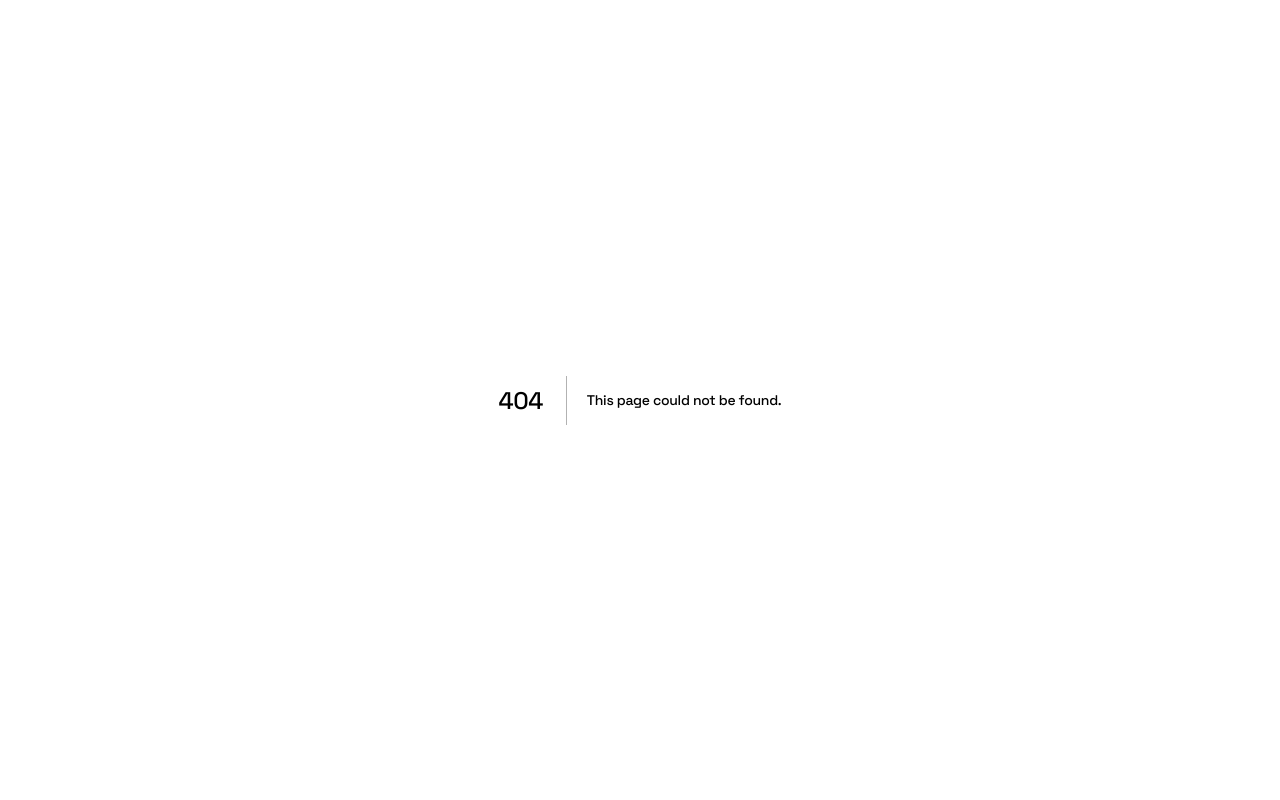
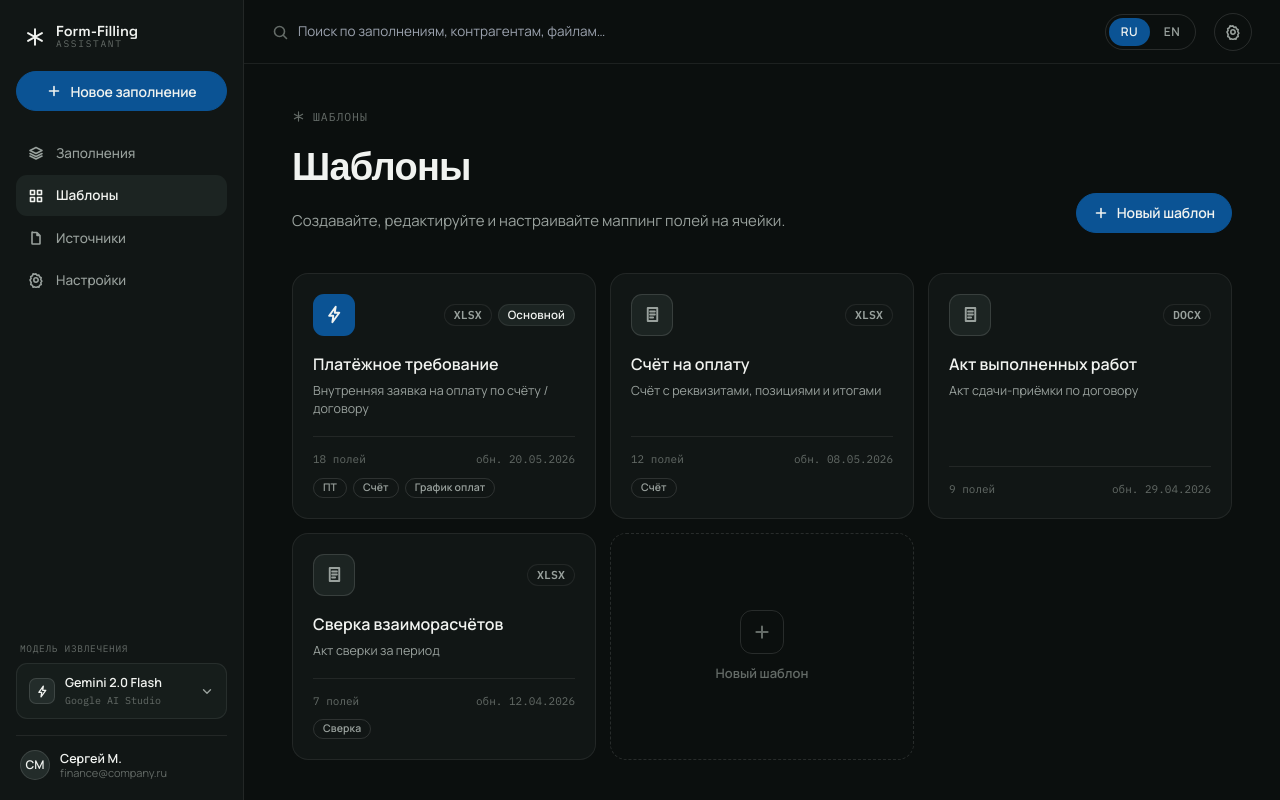
Before and after one commit to MishinS/form-filling-assistant, a Next.js app: page /templates in a window 1280 px wide. Before the commit this address had no page. Built offline with nearby package versions, Linux system fonts and the light colour scheme.

Commit message:
feat(web): templates gallery

```diff
--- /dev/null
+++ b/app/(app)/templates/page.tsx
@@ -0,0 +1,2 @@
+import TemplateGallery from "@/components/templates/TemplateGallery";
+export default function TemplatesPage() { return <TemplateGallery />; }
--- /dev/null
+++ b/components/templates/TemplateGallery.tsx
@@ -0,0 +1,63 @@
+"use client";
+import { useRouter } from "next/navigation";
+import { useI18n } from "@/lib/i18n";
+import { Eyebrow, Btn, Card, Icon, Tag } from "@/components/primitives";
+import { TEMPLATES } from "@/lib/seed/pt";
+
+export default function TemplateGallery() {
+  const router = useRouter();
+  const { t, lang } = useI18n();
+  return (
+    <div className="fade-in" style={{ padding: "44px 48px 64px", maxWidth: 1180, margin: "0 auto" }}>
+      <Eyebrow>{t("nav_templates")}</Eyebrow>
+      <div className="row" style={{ justifyContent: "space-between", alignItems: "flex-end", gap: 24 }}>
+        <div>
+          <h1 style={{ fontSize: 38 }}>{t("tpl_h")}</h1>
+          <p className="muted" style={{ fontSize: 15, marginTop: 14, maxWidth: 520 }}>{t("tpl_sub")}</p>
+        </div>
+        <Btn variant="primary" size="md" icon="plus">{t("new_template")}</Btn>
+      </div>
+
+      <div style={{ display: "grid", gridTemplateColumns: "repeat(3,1fr)", gap: 14, marginTop: 40 }}>
+        {TEMPLATES.map(tpl => (
+          <Card key={tpl.id} hover pad={20} onClick={() => router.push(`/templates/${tpl.id}`)} style={{ display: "flex", flexDirection: "column" }}>
+            <div className="row" style={{ justifyContent: "space-between", marginBottom: 16 }}>
+              <span style={{ width: 42, height: 42, borderRadius: 11, display: "grid", placeItems: "center",
+                background: tpl.primary ? "var(--accent)" : "var(--surface-3)", color: tpl.primary ? "var(--accent-text)" : "var(--text-2)",
+                border: tpl.primary ? "none" : "1px solid var(--line-2)" }}>
+                <Icon name={tpl.primary ? "bolt" : "doc"} size={19} />
+              </span>
+              <div className="row gap-6">
+                <Tag tone="mono" style={{ height: 22 }}>{tpl.format}</Tag>
+                {tpl.primary && <Tag tone="solid" style={{ height: 22 }}>{lang === "ru" ? "Основной" : "Primary"}</Tag>}
+              </div>
+            </div>
+            <div style={{ fontWeight: 600, fontSize: 16 }}>{lang === "ru" ? tpl.name_ru : tpl.name_en}</div>
+            <div className="muted" style={{ fontSize: 12.5, marginTop: 6, lineHeight: 1.45, flex: 1 }}>{lang === "ru" ? tpl.desc_ru : tpl.desc_en}</div>
+
+            <div className="row" style={{ justifyContent: "space-between", marginTop: 18, paddingTop: 14, borderTop: "1px solid var(--line)" }}>
+              <span className="mono dim" style={{ fontSize: 11 }}>{tpl.fields} {t("fields_n")}</span>
+              <span className="mono dim" style={{ fontSize: 11 }}>{lang === "ru" ? "обн." : "upd."} {tpl.updated}</span>
+            </div>
+            {tpl.sheets.length > 0 && (
+              <div className="row gap-6" style={{ marginTop: 10, flexWrap: "wrap" }}>
+                {tpl.sheets.map(s => <Tag key={s} tone="line" style={{ height: 20, fontSize: 10.5 }}>{s}</Tag>)}
+              </div>
+            )}
+          </Card>
+        ))}
+
+        {/* new template tile */}
+        <button style={{ borderRadius: "var(--r-lg)", border: "1.5px dashed var(--line-2)", background: "transparent",
+          minHeight: 210, display: "grid", placeItems: "center", color: "var(--text-3)", transition: "all .15s" }}
+          onMouseEnter={e => { e.currentTarget.style.borderColor = "var(--line-strong)"; e.currentTarget.style.color = "var(--text-2)"; }}
+          onMouseLeave={e => { e.currentTarget.style.borderColor = "var(--line-2)"; e.currentTarget.style.color = "var(--text-3)"; }}>
+          <div className="col gap-10" style={{ alignItems: "center" }}>
+            <span style={{ width: 44, height: 44, borderRadius: 12, display: "grid", placeItems: "center", border: "1px solid var(--line-2)" }}><Icon name="plus" size={20} /></span>
+            <span style={{ fontSize: 13, fontWeight: 600 }}>{t("new_template")}</span>
+          </div>
+        </button>
+      </div>
+    </div>
+  );
+}
```
